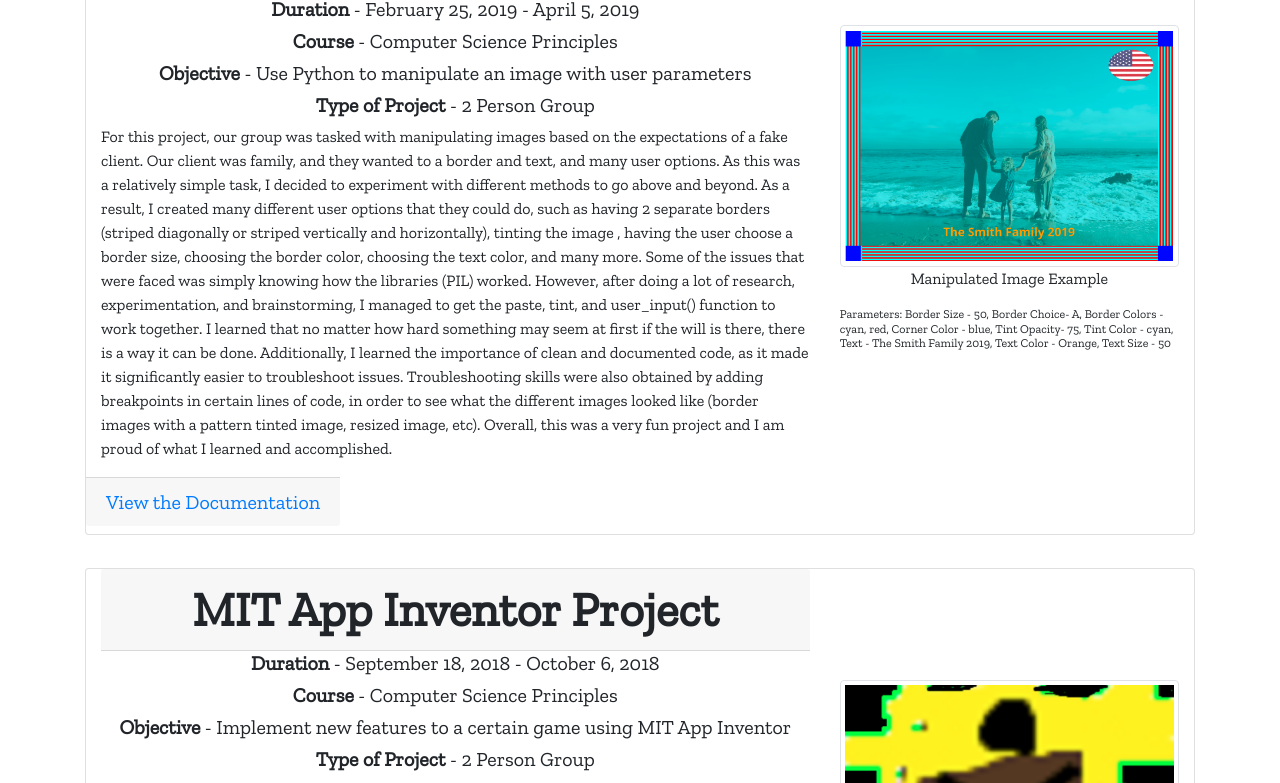
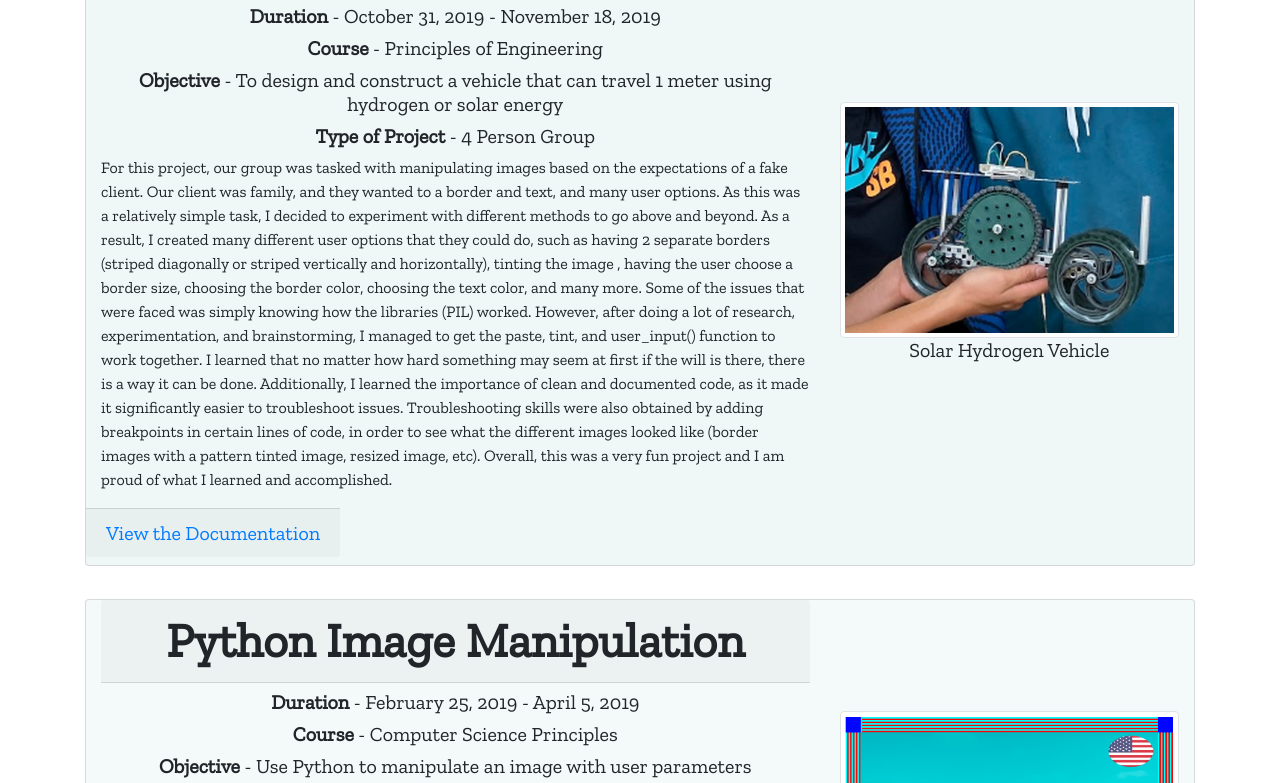
Before and after one commit to roboticfire/portfolio, a plain HTML site: page Huang_Projects.html in a window 1280 px wide. Shown: the part 720-1503 px from the top of the page. Drawn offline with nearby package versions, Linux system fonts and the light colour scheme.

Commit message:
POE Update

```diff
--- a/Huang_Projects.html
+++ b/Huang_Projects.html
@@ -38,11 +38,47 @@
           <div class="background-scroll-image">
                <div class="container">
 
-                    <div class="card col-md-12">
+                    <div class="card col-md-12" style = "background-color:rgba(234, 243, 243, 0.692)">
+                              <div class="row">
+                                   <div class="col-md-8 text-center">
+                                        <h2 class="card-header" style="font-size:3rem"><strong>Solar Hydrogen Vehicle</strong>                                             </strong></h5>
+                                        <h5 style="margin-top:1%"><strong>Duration</strong> - October 31, 2019 - November 18, 2019</h4>
+                                        <h5><strong>Course</strong> - Principles of Engineering</h4>
+                                        <h5><strong>Objective</strong> - To design and construct a vehicle that can travel 1 meter using hydrogen or solar energy</h5>
+                                        <h5><strong>Type of Project</strong> - 4 Person Group </h5>
+                                        <p class="text-left">For this project, our group was tasked with manipulating images
+                                        based on the expectations of a fake client. Our client was family, and they wanted
+                                        to a border and text, and many user options. As this was a relatively simple task,
+                                        I decided to experiment with different methods to go above and beyond. As a result,
+                                        I created many different user options that they could do, such as having 2 separate
+                                        borders (striped diagonally or striped vertically and horizontally), tinting the image
+                                        , having the user choose a border size, choosing the border color, choosing the text
+                                        color, and many more. Some of the issues that were faced was simply knowing how the
+                                        libraries (PIL) worked. However, after doing a lot of research, experimentation, and
+                                        brainstorming, I managed to get the paste, tint, and user_input() function to work
+                                        together. I learned that no matter how hard something may seem at first if the will
+                                        is there, there is a way it can be done. Additionally, I learned the importance of
+                                        clean and documented code, as it made it significantly easier to troubleshoot issues.
+                                        Troubleshooting skills were also obtained by adding breakpoints in certain lines of
+                                        code, in order to see what the different images looked like (border images with a pattern
+                                        tinted image, resized image, etc). Overall, this was a very fun project and I am proud of
+                                        what I learned and accomplished.</p>
+                                   </div>
+                                   <div class="col-md-4" style="margin-top:10%; padding-top: 7%;">
+                                        <img class="img-thumbnail" style="width:'500'" align="left" src="Images/solarhydrogenveh.png">
+                                        <h5 class="text-center">Solar Hydrogen Vehicle</h5>
+                                   </div>
+                                   <div>
+                                        <h5 class="card-footer"><a href="Documentation/SolarHydrogenVeh.pdf" target="_blank">View the Documentation</a></h2>
+                                   </div>
+                              </div>
+                         </div>
+
+                    <div class="card col-md-12" style="margin-top: 3%; background-color:rgba(239, 247, 247, 0.692)" >
                          <div class="row">
                               <div class="col-md-8 text-center">
                                    <h2 class="card-header" style="font-size:3rem"><strong>Python Image Manipulation</strong></h5>
-                                   <h5><strong>Duration</strong> - February 25, 2019 - April 5, 2019</h4>
+                                   <h5 style="margin-top:1%"><strong>Duration</strong> - February 25, 2019 - April 5, 2019</h4>
                                    <h5><strong>Course</strong> - Computer Science Principles</h4>
                                    <h5><strong>Objective</strong> - Use Python to manipulate an image with user parameters </h5>
                                    <h5><strong>Type of Project</strong> - 2 Person Group </h5>
@@ -66,7 +102,7 @@
                               </div>
                               <div class="col-md-4" style="margin-top:10%">
                                    <img class="img-thumbnail" style="max-width='300px'" align="right" src="Images/ManipulationPreview.png">
-                                   <p class="text-center">Manipulated Image Example</p>
+                                   <h5 class="text-center">Manipulated Image Example</h5>
                                    <h6 style="font-size: 75%">Parameters: Border Size - 50, Border Choice- A,
                                    Border Colors - cyan, red, Corner Color - blue,
                                    Tint Opacity- 75, Tint Color - cyan, Text -
@@ -79,11 +115,11 @@
                          </div>
                     </div>
 
-                    <div class="card col-md-12" style="margin-top:3%">
+                    <div class="card col-md-12" style="margin-top:3%; background-color:rgba(234, 243, 243, 0.692)">
                          <div class="row">
                               <div class="col-md-8 text-center">
                                    <h2 class="card-header" style="font-size:3rem"><strong>MIT App Inventor Project</strong></h5>
-                                   <h5><strong>Duration</strong> - September 18, 2018 - October 6, 2018</h4>
+                                   <h5 style="margin-top:1%"><strong>Duration</strong> - September 18, 2018 - October 6, 2018</h4>
                                    <h5><strong>Course</strong> - Computer Science Principles</h4>
                                    <h5><strong>Objective</strong> - Implement new features to a certain game using MIT App Inventor </h5>
                                    <h5><strong>Type of Project</strong> - 2 Person Group </h5>
@@ -102,8 +138,8 @@
                                    went pretty well and I am happy with how it turned out.</p>
                               </div>
                               <div class="col-md-4" style="margin-top:10%">
-                                   <img class="img-thumbnail" style="max-width='300px'" align="right" src="Images/mole.png">
-                                   <p class="text-center">Mole Mash Icon</p>
+                                   <img class="img-thumbnail" style="max-width ='300px'" align="right" src="Images/mole.png">
+                                   <h5 class="text-center">Mole Mash Icon</h5>
                               </div>
                               <div>
                                    <h5 class="card-footer"><a href="Documentation/AppInventorDoc.pdf" target="_blank">View the Documentation</a></h2>
@@ -124,7 +160,7 @@
                               <a href="mailto:huangjoey7@gmail.com" target="blank"><img src="Images/email-logo.png" width="25%" height="100%" class="footerimg"></a>
                          </div>
                          <div class="col-4 text-center">
-                              <a href="https://www.instagram.com/joey.the.buffman/" target="blank"><img src="Images/instagram.png" width="25%" height="100%" class="footerimg"></a>
+                              <a href="https://www.instagram.com/joey_buffman/" target="blank"><img src="Images/instagram.png" width="25%" height="100%" class="footerimg"></a>
                          </div>
                          <div class="col-4 text-center">
                               <a href="https://www.dublin.k12.ca.us/Domain/132" target="blank"><img src="Images/dhs.png" width="25%" height="100%" class="footerimg"></a>
--- a/style.css
+++ b/style.css
@@ -61,7 +61,7 @@ h1{
 /*Footer Margins*/
 .jumbofooter {
      margin-bottom:0;
-     background-color: #1d2124;
+     background-color: #bbc3ca;
 }
 
 /*ID for a transparent jumbotron*/
```
Also changed, not shown: Huang_AboutMe.html (+1 -1 lines), Huang_ContactMe.html (+1 -1 lines), Huang_Resume.html (+14 -2 lines), index.html (+1 -1 lines), Images/solarhydrogenveh.png (added), 1 other file.
